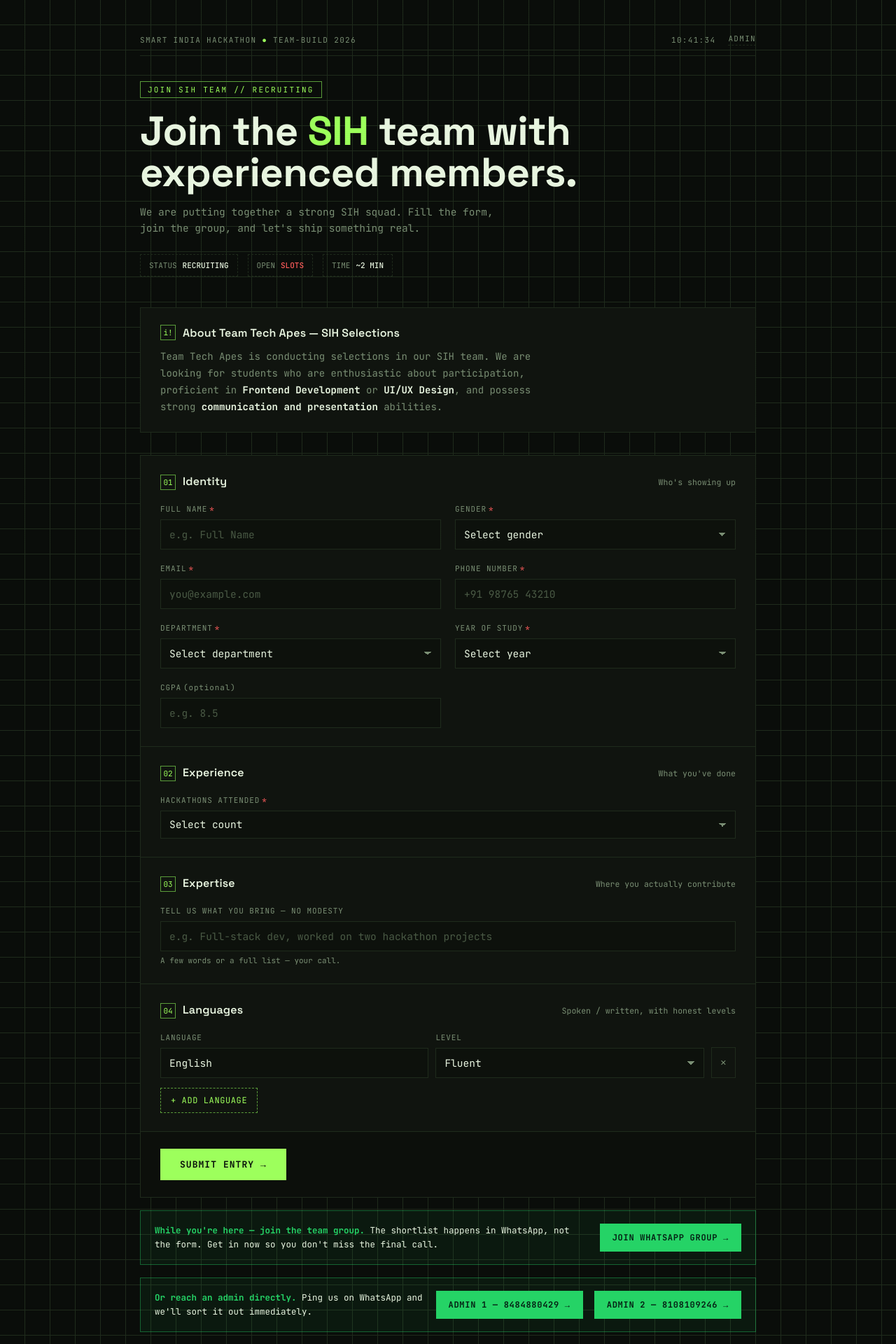
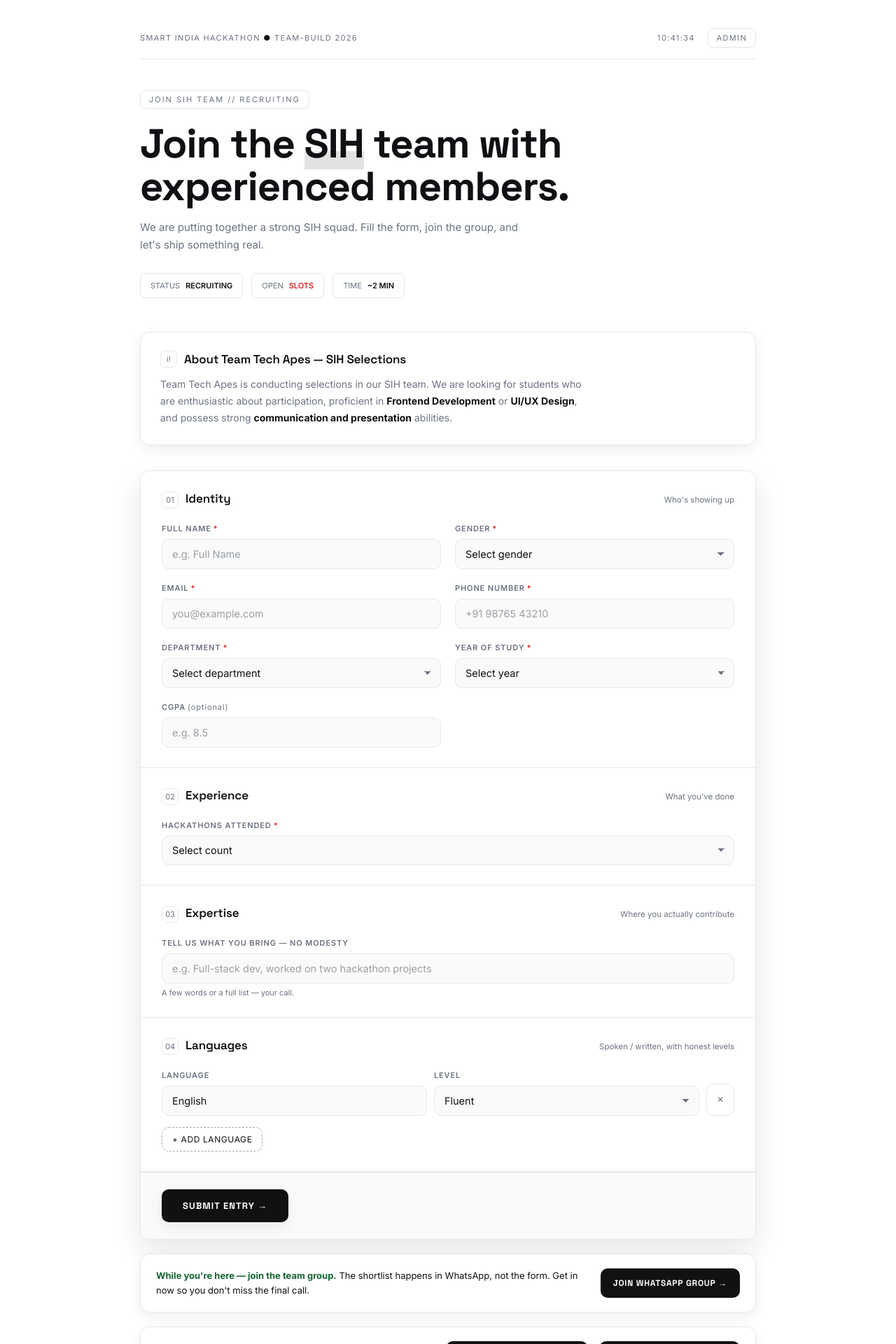
Before and after one commit to rutujdhodapkar/Sih-team-selection-, a React (Vite) app: page / in a window 1280 px wide. Shown: the top 1920 px of the page at 70% size. Built offline with nearby package versions, Linux system fonts and the light colour scheme.

Commit message:
Redesign to white minimalist boxed theme

```diff
--- a/src/App.jsx
+++ b/src/App.jsx
@@ -17,7 +17,6 @@
 
   return (
     <>
-      <div className="scan"></div>
       <div className="wrap">
         <div className="topline">
           <span>SMART INDIA HACKATHON <span className="blink">●</span> TEAM-BUILD 2026</span>
--- a/src/index.css
+++ b/src/index.css
@@ -1,16 +1,19 @@
-@import url('https://fonts.googleapis.com/css2?family=JetBrains+Mono:wght@400;500;700;800&family=Space+Grotesk:wght@500;600;700&display=swap');
+@import url('https://fonts.googleapis.com/css2?family=Inter:wght@400;500;600;700&family=Space+Grotesk:wght@500;600;700&display=swap');
 
 :root{
-  --bg:#0a0d0a;
-  --panel:#10140f;
-  --line:#1f2b1c;
-  --ink:#e8f5e0;
-  --dim:#7a8f74;
-  --signal:#9dff5c;
-  --signal-dim:#5a9c3a;
-  --warn:#ff5c5c;
+  --bg:#ffffff;
+  --panel:#ffffff;
+  --line:#e6e8eb;
+  --ink:#101014;
+  --dim:#6b7280;
+  --signal:#111111;
+  --signal-dim:#a3a8af;
+  --warn:#dc2626;
   --whatsapp:#25d366;
-  --mono:'JetBrains Mono', monospace;
+  --shadow-sm:0 1px 2px rgba(16,16,20,0.04);
+  --shadow-md:0 6px 20px rgba(16,16,20,0.07);
+  --shadow-lg:0 16px 40px rgba(16,16,20,0.10);
+  --mono:'Space Grotesk', sans-serif;
   --disp:'Space Grotesk', sans-serif;
 }
 *{box-sizing:border-box;}
@@ -18,46 +21,49 @@
 body{
   background:var(--bg);
   color:var(--ink);
-  font-family:var(--mono);
+  font-family:'Inter', system-ui, -apple-system, sans-serif;
   min-height:100vh;
-  background-image:
-    linear-gradient(var(--line) 1px, transparent 1px),
-    linear-gradient(90deg, var(--line) 1px, transparent 1px);
-  background-size:36px 36px;
-  background-position:-1px -1px;
+  -webkit-font-smoothing:antialiased;
 }
-.scan{
-  position:fixed; inset:0; pointer-events:none; z-index:50;
-  background:repeating-linear-gradient(0deg, rgba(0,0,0,0.12) 0px, rgba(0,0,0,0.12) 1px, transparent 1px, transparent 3px);
-  mix-blend-mode:overlay; opacity:0.35;
-}
-.wrap{max-width:920px; margin:0 auto; padding:48px 20px 100px;}
+.wrap{max-width:920px; margin:0 auto; padding:40px 20px 100px;}
 
 .topline{
   display:flex; justify-content:space-between; align-items:center;
   font-size:11px; letter-spacing:0.12em; color:var(--dim); text-transform:uppercase;
-  border-bottom:1px solid var(--line); padding-bottom:14px; margin-bottom:36px;
+  border-bottom:1px solid var(--line); padding-bottom:16px; margin-bottom:44px;
 }
 .topline .blink{color:var(--signal); animation:blink 1.4s steps(1) infinite;}
 @keyframes blink{50%{opacity:0.15;}}
 
-header.hero{margin-bottom:44px;}
+header.hero{margin-bottom:48px;}
 .eyebrow{
-  display:inline-block; font-size:11px; letter-spacing:0.2em; color:var(--signal);
-  border:1px solid var(--signal-dim); padding:4px 10px; margin-bottom:18px; text-transform:uppercase;
+  display:inline-block; font-size:11px; letter-spacing:0.18em; color:var(--dim);
+  border:1px solid var(--line); border-radius:8px; background:var(--bg);
+  padding:5px 12px; margin-bottom:20px; text-transform:uppercase;
+  box-shadow:var(--shadow-sm);
 }
 h1{
   font-family:var(--disp); font-weight:700; font-size:clamp(34px,6vw,58px);
-  line-height:1.02; margin:0 0 14px; letter-spacing:-0.01em;
+  line-height:1.05; margin:0 0 16px; letter-spacing:-0.02em;
 }
-h1 span{color:var(--signal);}
-.sub{color:var(--dim); font-size:14.5px; max-width:60ch; line-height:1.6;}
+h1 span{color:var(--ink); background:linear-gradient(to top, rgba(17,17,17,0.12) 35%, transparent 35%);}
+.sub{color:var(--dim); font-size:15px; max-width:60ch; line-height:1.65;}
 
 .badge-row{
-  display:flex; gap:14px; margin-top:26px; flex-wrap:wrap;
+  display:flex; gap:12px; margin-top:28px; flex-wrap:wrap;
 }
+.badge{
+  border:1px solid var(--line); border-radius:8px; background:var(--bg);
+  padding:10px 14px; font-size:11px; color:var(--dim);
+  display:flex; gap:8px; align-items:center;
+  box-shadow:var(--shadow-sm);
+}
+.badge b{color:var(--ink); font-weight:600;}
+.badge.hot b{color:var(--warn);}
+
 .about{
-  border:1px solid var(--line); background:var(--panel); padding:24px 28px; margin-bottom:32px;
+  border:1px solid var(--line); border-radius:14px; background:var(--panel);
+  box-shadow:var(--shadow-md); padding:26px 28px; margin-bottom:36px;
 }
 .about-head{
   display:flex; align-items:center; gap:10px; margin-bottom:12px;
@@ -65,30 +71,26 @@
 .about-text{
   margin:0; color:var(--dim); font-size:14px; line-height:1.7; max-width:70ch;
 }
-.badge{
-  border:1px dashed var(--line); padding:8px 12px; font-size:11px; color:var(--dim);
-  display:flex; gap:8px; align-items:center;
-}
-.badge b{color:var(--ink); font-weight:500;}
-.badge.hot b{color:var(--warn);}
 
 form{
-  border:1px solid var(--line); background:var(--panel); padding:0;
+  border:1px solid var(--line); border-radius:14px; background:var(--panel);
+  box-shadow:var(--shadow-lg); padding:0; overflow:hidden;
 }
 .section{
-  border-bottom:1px solid var(--line); padding:26px 28px;
+  border-bottom:1px solid var(--line); padding:28px 30px;
 }
 .section:last-of-type{border-bottom:none;}
 .section-head{
-  display:flex; align-items:baseline; gap:10px; margin-bottom:20px;
+  display:flex; align-items:baseline; gap:10px; margin-bottom:22px;
 }
 .section-num{
-  font-size:11px; color:var(--signal); border:1px solid var(--signal-dim);
-  width:22px; height:22px; display:flex; align-items:center; justify-content:center;
+  font-size:11px; color:var(--dim); border:1px solid var(--line);
+  border-radius:6px; background:var(--bg);
+  width:24px; height:24px; display:flex; align-items:center; justify-content:center;
   flex-shrink:0;
 }
 .section-title{
-  font-family:var(--disp); font-size:16px; font-weight:600; letter-spacing:0.01em;
+  font-family:var(--disp); font-size:17px; font-weight:600; letter-spacing:-0.01em;
 }
 .section-hint{font-size:11.5px; color:var(--dim); margin-left:auto; text-align:right;}
 
@@ -97,18 +99,22 @@
 
 label{
   display:block; font-size:11px; letter-spacing:0.08em; text-transform:uppercase;
-  color:var(--dim); margin-bottom:8px;
+  color:var(--dim); margin-bottom:8px; font-weight:600;
 }
 label .req{color:var(--warn); margin-left:3px;}
 label .opt{color:var(--dim); margin-left:3px; text-transform:none; font-weight:400;}
 
 input[type=text], input[type=email], input[type=tel], select{
-  width:100%; background:#0d110c; border:1px solid var(--line); color:var(--ink);
-  font-family:var(--mono); font-size:14.5px; padding:11px 12px; outline:none;
-  transition:border-color .15s;
+  width:100%; background:#fafafa; border:1px solid var(--line); border-radius:10px;
+  color:var(--ink); font-family:'Inter', sans-serif; font-size:14.5px; padding:12px 14px; outline:none;
+  transition:border-color .15s, box-shadow .15s, background .15s;
 }
-input::placeholder{color:#4a5a45;}
-input:focus, select:focus{border-color:var(--signal-dim);}
+input::placeholder{color:#9aa0a6;}
+input:hover, select:hover{border-color:#c9ced4;}
+input:focus, select:focus{
+  border-color:var(--ink); background:var(--bg);
+  box-shadow:0 0 0 3px rgba(16,16,20,0.08);
+}
 select{appearance:none; -webkit-appearance:none; cursor:pointer;
   background-image:linear-gradient(45deg, transparent 50%, var(--dim) 50%), linear-gradient(135deg, var(--dim) 50%, transparent 50%);
   background-position:calc(100% - 18px) center, calc(100% - 13px) center;
@@ -121,112 +127,124 @@
 }
 @media (max-width:640px){.lang-row{grid-template-columns:1fr; }}
 .rm-btn{
-  background:none; border:1px solid var(--line); color:var(--dim); font-family:var(--mono);
-  font-size:11px; padding:11px 12px; cursor:pointer; height:44px;
+  background:var(--bg); border:1px solid var(--line); border-radius:10px; color:var(--dim);
+  font-family:'Inter', sans-serif; font-size:12px; padding:11px 14px; cursor:pointer; height:46px;
+  transition:all .15s;
 }
-.rm-btn:hover{border-color:var(--warn); color:var(--warn);}
+.rm-btn:hover{border-color:var(--warn); color:var(--warn); box-shadow:var(--shadow-sm);}
 .add-btn{
-  background:none; border:1px dashed var(--signal-dim); color:var(--signal);
-  font-family:var(--mono); font-size:12px; padding:9px 14px; cursor:pointer;
-  letter-spacing:0.05em; margin-top:4px;
+  background:var(--bg); border:1px dashed var(--signal-dim); border-radius:10px; color:var(--ink);
+  font-family:'Inter', sans-serif; font-size:12px; padding:9px 14px; cursor:pointer;
+  letter-spacing:0.05em; margin-top:6px; transition:all .15s;
 }
-.add-btn:hover{background:rgba(157,255,92,0.06);}
+.add-btn:hover{background:#f6f6f7; border-style:solid;}
 
 .skills-tags{display:flex; flex-wrap:wrap; gap:8px; margin-top:12px;}
 .skill-chip{
-  border:1px solid var(--line); font-size:11.5px; padding:6px 10px; color:var(--dim);
-  cursor:pointer; user-select:none; transition:all .12s;
+  border:1px solid var(--line); border-radius:999px; font-size:11.5px; padding:6px 12px; color:var(--dim);
+  cursor:pointer; user-select:none; transition:all .12s; background:var(--bg);
 }
-.skill-chip.on{border-color:var(--signal); color:var(--signal); background:rgba(157,255,92,0.06);}
+.skill-chip.on{border-color:var(--ink); color:var(--ink); background:#f4f4f5; box-shadow:var(--shadow-sm);}
 
 .footer-bar{
-  display:flex; justify-content:space-between; align-items:center; padding:24px 28px;
-  background:#0c0f0b;
+  display:flex; justify-content:space-between; align-items:center; padding:24px 30px;
+  background:#fafafa; border-top:1px solid var(--line);
 }
 .id-preview{font-size:11px; color:var(--dim);}
-.id-preview b{color:var(--signal); font-weight:500;}
+.id-preview b{color:var(--ink); font-weight:600;}
 button.submit{
-  background:var(--signal); color:#08110a; border:none; font-family:var(--mono);
-  font-weight:700; font-size:13px; letter-spacing:0.08em; padding:14px 28px; cursor:pointer;
-  text-transform:uppercase; transition:transform .1s, box-shadow .15s;
+  background:var(--signal); color:#fff; border:none; border-radius:10px; font-family:var(--mono);
+  font-weight:700; font-size:13px; letter-spacing:0.08em; padding:15px 30px; cursor:pointer;
+  text-transform:uppercase; transition:transform .12s, box-shadow .15s, opacity .15s;
+  box-shadow:var(--shadow-md);
 }
-button.submit:hover{box-shadow:0 0 0 3px rgba(157,255,92,0.15);}
-button.submit:active{transform:translateY(1px);}
-button.submit:disabled{opacity:0.5; cursor:wait;}
+button.submit:hover{box-shadow:0 8px 24px rgba(16,16,20,0.18); transform:translateY(-1px);}
+button.submit:active{transform:translateY(0); box-shadow:var(--shadow-sm);}
+button.submit:disabled{opacity:0.5; cursor:wait; transform:none;}
 
 .status{
-  margin-top:18px; font-size:12.5px; padding:12px 14px; border:1px solid var(--line); display:none;
+  margin-top:20px; font-size:13px; padding:13px 16px; border-radius:10px; display:none;
+  border:1px solid var(--line); background:#fafafa;
 }
-.status.ok{display:block; border-color:var(--signal-dim); color:var(--signal);}
-.status.err{display:block; border-color:var(--warn); color:var(--warn);}
+.status.ok{display:block; border-color:#b7e4c7; background:#f2fbf5; color:#166534;}
+.status.err{display:block; border-color:#f3c1c1; background:#fdf3f3; color:#b91c1c;}
 
 .req-note{font-size:11px; color:var(--dim); margin-top:6px;}
 
 .whatsapp-banner{
-  margin-top:18px; border:1px solid rgba(37,211,102,0.4); background:rgba(37,211,102,0.06);
-  padding:18px 20px; display:flex; align-items:center; gap:16px; flex-wrap:wrap;
+  margin-top:20px; border:1px solid var(--line); border-radius:14px; background:var(--panel);
+  box-shadow:var(--shadow-md); padding:20px 22px; display:flex; align-items:center; gap:16px; flex-wrap:wrap;
 }
-.whatsapp-banner p{margin:0; font-size:12.5px; color:var(--ink); flex:1; min-width:220px; line-height:1.6;}
-.whatsapp-banner p b{color:var(--whatsapp);}
+.whatsapp-banner p{margin:0; font-size:13px; color:var(--ink); flex:1; min-width:220px; line-height:1.6;}
+.whatsapp-banner p b{color:#166534;}
 .wa-btn{
   display:inline-flex; align-items:center; gap:8px;
-  background:var(--whatsapp); color:#052014; text-decoration:none;
+  background:#111; color:#fff; text-decoration:none;
   font-family:var(--mono); font-weight:700; font-size:12px; letter-spacing:0.06em;
-  padding:12px 18px; text-transform:uppercase; transition:transform .1s, box-shadow .15s;
+  padding:13px 18px; border-radius:10px; text-transform:uppercase; transition:all .15s;
+  box-shadow:var(--shadow-sm);
 }
-.wa-btn:hover{box-shadow:0 0 0 3px rgba(37,211,102,0.25);}
-.wa-btn:active{transform:translateY(1px);}
+.wa-btn:hover{box-shadow:var(--shadow-md); transform:translateY(-1px);}
+.wa-btn:active{transform:translateY(0);}
 
 .success{
-  border:1px solid var(--line); background:var(--panel); padding:40px 34px; text-align:center;
+  border:1px solid var(--line); border-radius:16px; background:var(--panel);
+  box-shadow:var(--shadow-lg); padding:48px 36px; text-align:center;
 }
 .success .tick{
-  width:64px; height:64px; margin:0 auto 20px; border:2px solid var(--signal);
-  color:var(--signal); display:flex; align-items:center; justify-content:center;
+  width:64px; height:64px; margin:0 auto 22px; border-radius:50%; background:#f2fbf5;
+  border:1px solid #b7e4c7; color:#166534; display:flex; align-items:center; justify-content:center;
   font-size:28px; font-weight:700; font-family:var(--disp);
 }
-.success h2{font-family:var(--disp); font-weight:700; font-size:26px; margin:0 0 10px;}
-.success p{color:var(--dim); font-size:13.5px; line-height:1.6; max-width:52ch; margin:0 auto;}
-.success .rid{display:inline-block; margin-top:14px; font-size:12px; color:var(--signal); border:1px dashed var(--signal-dim); padding:6px 10px;}
-.success-actions{display:flex; gap:14px; justify-content:center; flex-wrap:wrap; margin-top:28px;}
+.success h2{font-family:var(--disp); font-weight:700; font-size:26px; margin:0 0 12px; letter-spacing:-0.01em;}
+.success p{color:var(--dim); font-size:14px; line-height:1.65; max-width:52ch; margin:0 auto;}
+.success .rid{display:inline-block; margin-top:16px; font-size:12px; color:var(--ink); border:1px dashed var(--signal-dim); border-radius:8px; background:#fafafa; padding:7px 12px;}
+.success-actions{display:flex; gap:12px; justify-content:center; flex-wrap:wrap; margin-top:30px;}
 .btn-ghost{
-  background:none; border:1px solid var(--line); color:var(--ink); font-family:var(--mono);
-  font-size:12px; letter-spacing:0.06em; padding:12px 18px; cursor:pointer; text-transform:uppercase; text-decoration:none;
+  background:var(--bg); border:1px solid var(--line); border-radius:10px; color:var(--ink);
+  font-family:var(--mono); font-size:12px; letter-spacing:0.06em; padding:13px 18px; cursor:pointer;
+  text-transform:uppercase; text-decoration:none; transition:all .15s; box-shadow:var(--shadow-sm);
 }
-.btn-ghost:hover{border-color:var(--signal); color:var(--signal);}
+.btn-ghost:hover{border-color:var(--ink); box-shadow:var(--shadow-md); transform:translateY(-1px);}
 
 .admin-link{
   color:var(--dim); text-decoration:none; font-size:11px; letter-spacing:0.12em;
-  border-bottom:1px dashed var(--line); padding-bottom:2px; transition:color .15s;
+  border:1px solid var(--line); border-radius:8px; padding:6px 12px; background:var(--bg);
+  transition:all .15s; box-shadow:var(--shadow-sm);
 }
-.admin-link:hover{color:var(--signal); border-color:var(--signal);}
+.admin-link:hover{color:var(--ink); border-color:var(--ink); box-shadow:var(--shadow-md);}
 
+.admin-panel{}
 .admin-head{
   display:flex; justify-content:space-between; align-items:flex-end; gap:16px; flex-wrap:wrap;
-  border:1px solid var(--line); background:var(--panel); padding:24px 28px; margin-bottom:18px;
+  border:1px solid var(--line); border-radius:14px; background:var(--panel);
+  box-shadow:var(--shadow-md); padding:26px 28px; margin-bottom:20px;
 }
-.table-scroll{overflow-x:auto; border:1px solid var(--line);}
-.admin-table{width:100%; border-collapse:collapse; background:var(--panel); min-width:900px;}
+.table-scroll{
+  overflow-x:auto; border:1px solid var(--line); border-radius:14px; background:var(--panel);
+  box-shadow:var(--shadow-md);
+}
+.admin-table{width:100%; border-collapse:collapse; min-width:900px;}
 .admin-table th, .admin-table td{
-  text-align:left; padding:12px 14px; font-size:12.5px; border-bottom:1px solid var(--line);
+  text-align:left; padding:13px 16px; font-size:12.5px; border-bottom:1px solid var(--line);
   vertical-align:top; color:var(--ink);
 }
 .admin-table th{
   font-size:10.5px; text-transform:uppercase; letter-spacing:0.08em; color:var(--dim);
-  background:#0c0f0b; white-space:nowrap;
+  background:#fafafa; white-space:nowrap;
 }
-.admin-table tbody tr:nth-child(even){background:#0e120d;}
-.admin-table tbody tr:hover{background:rgba(157,255,92,0.05);}
+.admin-table tbody tr:nth-child(even){background:#fbfbfb;}
+.admin-table tbody tr:hover{background:#f4f4f5;}
 .admin-table tbody tr:last-child td{border-bottom:none;}
-.admin-table td:nth-child(9){color:var(--signal);}
-.admin-table tbody tr.rejected td{background:rgba(255,60,60,0.12); color:#ff8080;}
-.admin-table tbody tr.rejected:hover td{background:rgba(255,60,60,0.2);}
+.admin-table td:nth-child(9){color:var(--ink); font-weight:600;}
+.admin-table tbody tr.rejected td{background:#fdf3f3; color:#9f1239;}
+.admin-table tbody tr.rejected:hover td{background:#fbe9e9;}
 .filter-label{display:flex; align-items:center; gap:6px; font-size:12.5px; color:var(--dim); cursor:pointer;}
-.filter-label input{accent-color:var(--signal); cursor:pointer;}
+.filter-label input{accent-color:var(--ink); cursor:pointer;}
 .reject-btn{
-  background:transparent; border:1px solid var(--line); color:var(--dim);
-  padding:5px 12px; font-size:11.5px; text-transform:uppercase; letter-spacing:0.06em;
-  cursor:pointer; border-radius:4px; white-space:nowrap;
+  background:var(--bg); border:1px solid var(--line); border-radius:8px; color:var(--dim);
+  padding:6px 14px; font-size:11.5px; text-transform:uppercase; letter-spacing:0.06em;
+  cursor:pointer; white-space:nowrap; transition:all .15s;
 }
-.reject-btn:hover{border-color:#ff5555; color:#ff8080;}
-.reject-btn.rejected{background:rgba(255,60,60,0.15); border-color:#ff5555; color:#ff8080;}
+.reject-btn:hover{border-color:var(--warn); color:var(--warn);}
+.reject-btn.rejected{background:#fdf3f3; border-color:#f3c1c1; color:#b91c1c;}
```
